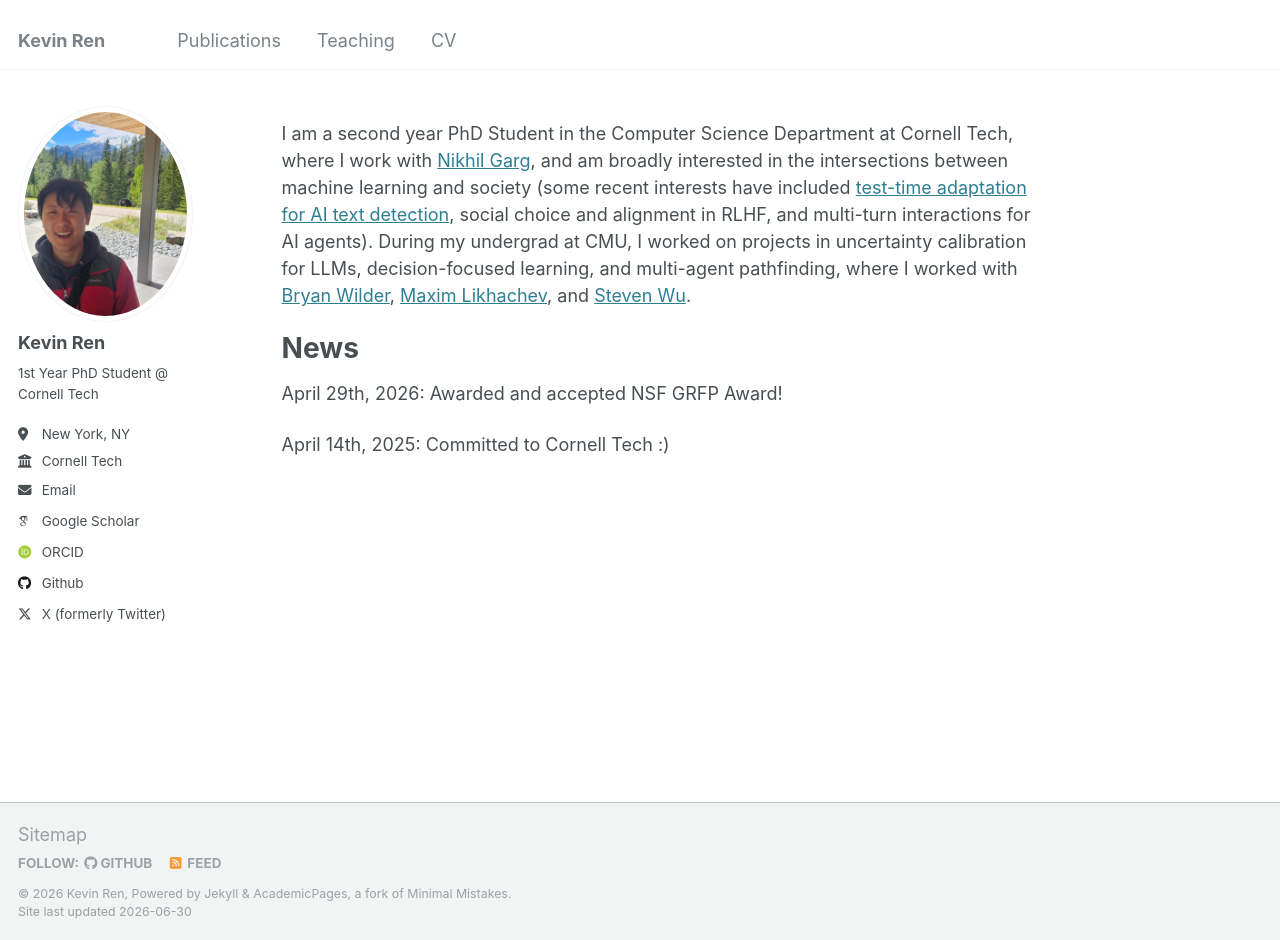
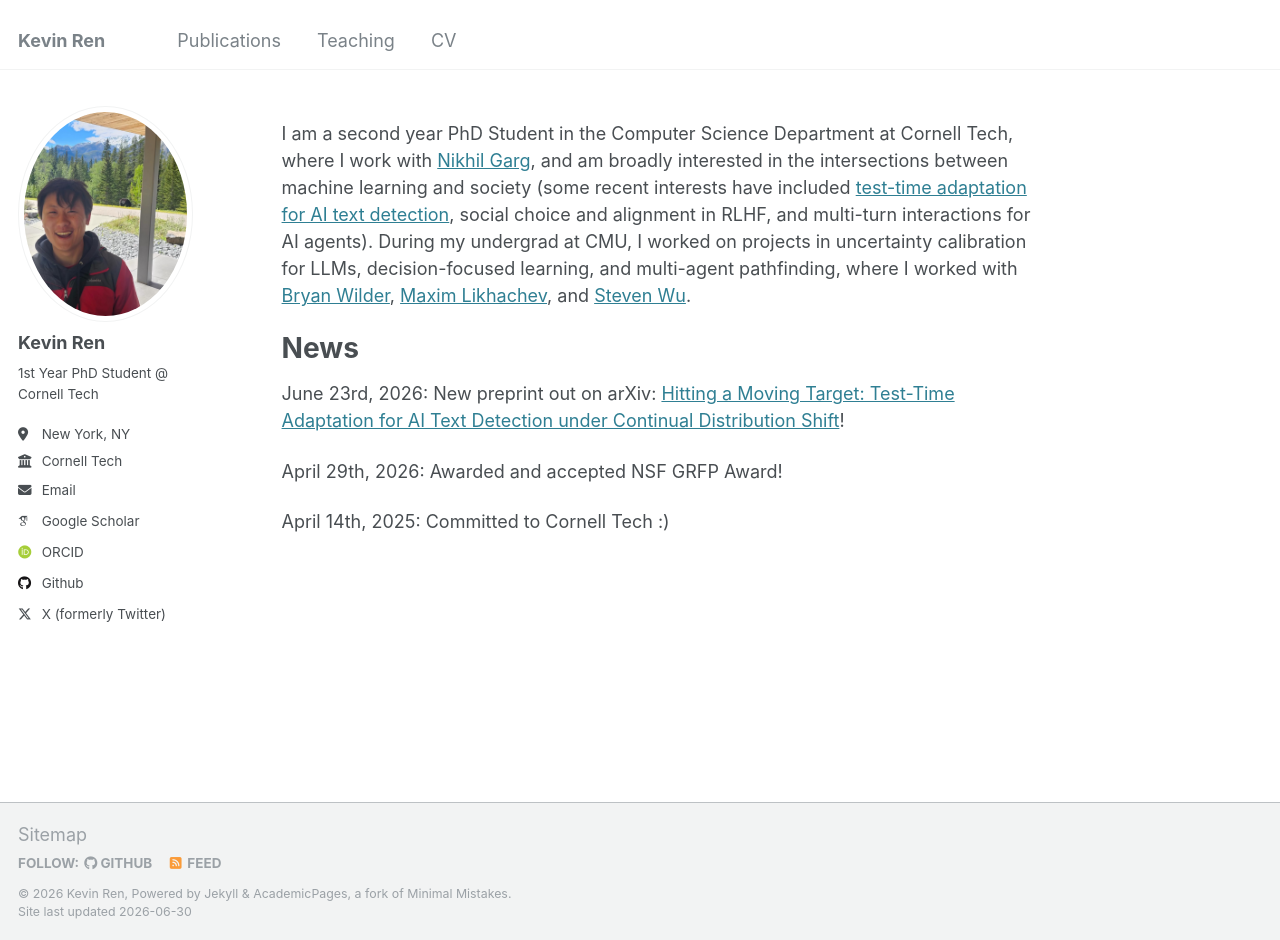
Before and after one commit to renkevin9/renkevin9.github.io, a Jekyll site: the page built from _pages/about.md, in a window 1280 px wide and 940 px high. Built offline with Jekyll 4.4.1, drawn with Linux system fonts in a browser that asks for light colours; some web fonts are replaced.

Commit message:
new preprint 2

```diff
--- a/_pages/about.md
+++ b/_pages/about.md
@@ -10,6 +10,8 @@ redirect_from:
 I am a second year PhD Student in the Computer Science Department at Cornell Tech, where I work with <a href="https://gargnikhil.com/">Nikhil Garg</a>, and am broadly interested in the intersections between machine learning and society (some recent interests have included <a href="https://arxiv.org/abs/2606.25152">test-time adaptation for AI text detection</a>, social choice and alignment in RLHF, and multi-turn interactions for AI agents). During my undergrad at CMU, I worked on projects in uncertainty calibration for LLMs, decision-focused learning, and multi-agent pathfinding, where I worked with <a href="https://bryanwilder.github.io/">Bryan Wilder</a>, <a href="https://www.cs.cmu.edu/~maxim/">Maxim Likhachev</a>, and <a href="https://zstevenwu.com/">Steven Wu</a>.
 
 <h1>News</h1>
+
+June 23rd, 2026: New preprint out on arXiv: <a href="https://arxiv.org/abs/2606.25152">Hitting a Moving Target: Test-Time Adaptation for AI Text Detection under Continual Distribution Shift</a>!
 
 April 29th, 2026: Awarded and accepted NSF GRFP Award!
 
```
